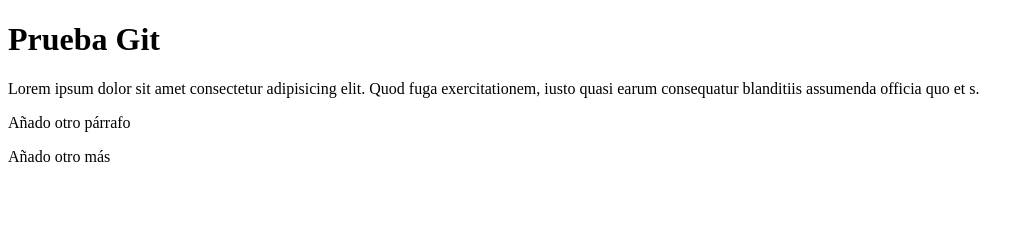
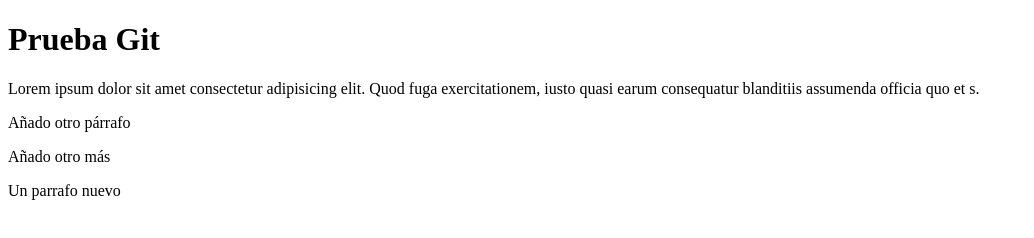
Before and after one commit to coxen34/1as-pruebas-Git, a plain HTML site: page index.html in a window 1280 px wide. Shown: the whole page, without its empty margins (0-1034 px from the left). Drawn offline with Linux system fonts and the light colour scheme.

Commit message:
Vuelvo hacer public branch con un parrafo nuevo

```diff
--- a/index.html
+++ b/index.html
@@ -11,5 +11,6 @@
     <p>Lorem ipsum dolor sit amet consectetur adipisicing elit. Quod fuga exercitationem, iusto quasi earum consequatur blanditiis assumenda officia quo et s.</p>
     <p>Añado otro párrafo</p>
     <p>Añado otro más</p>
+    <p>Un parrafo nuevo</p>
 </body>
 </html>
```
